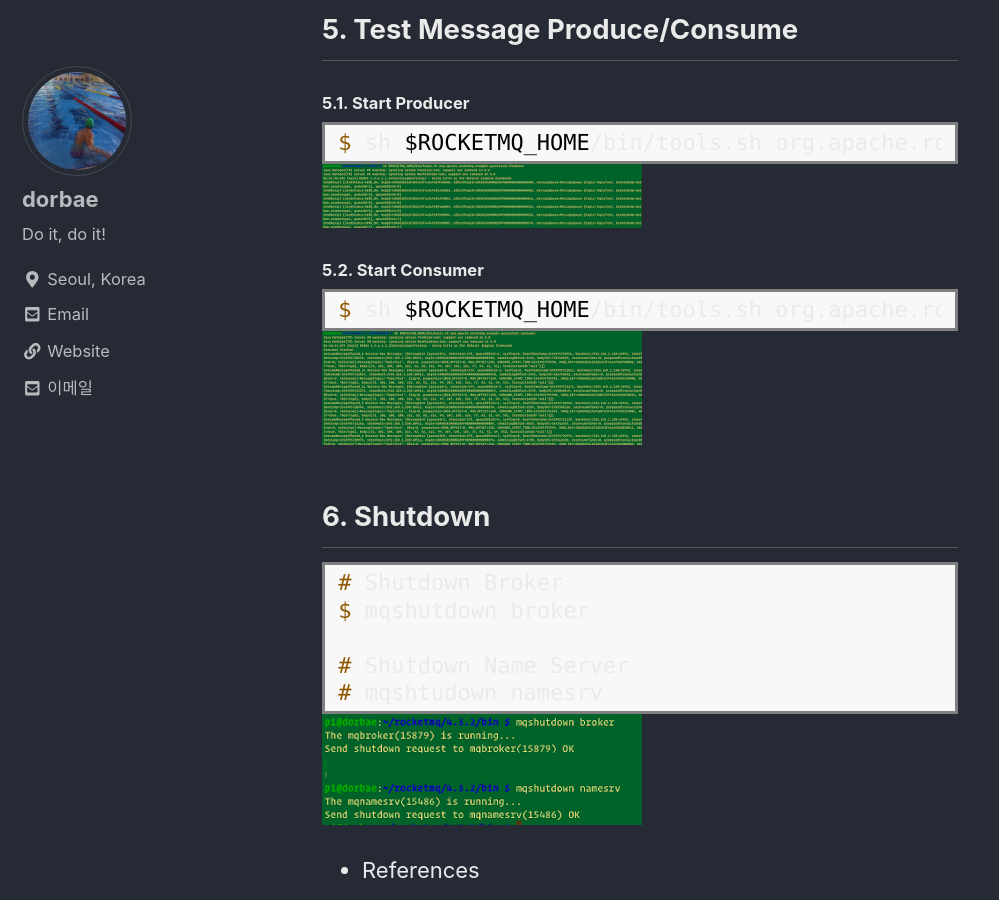
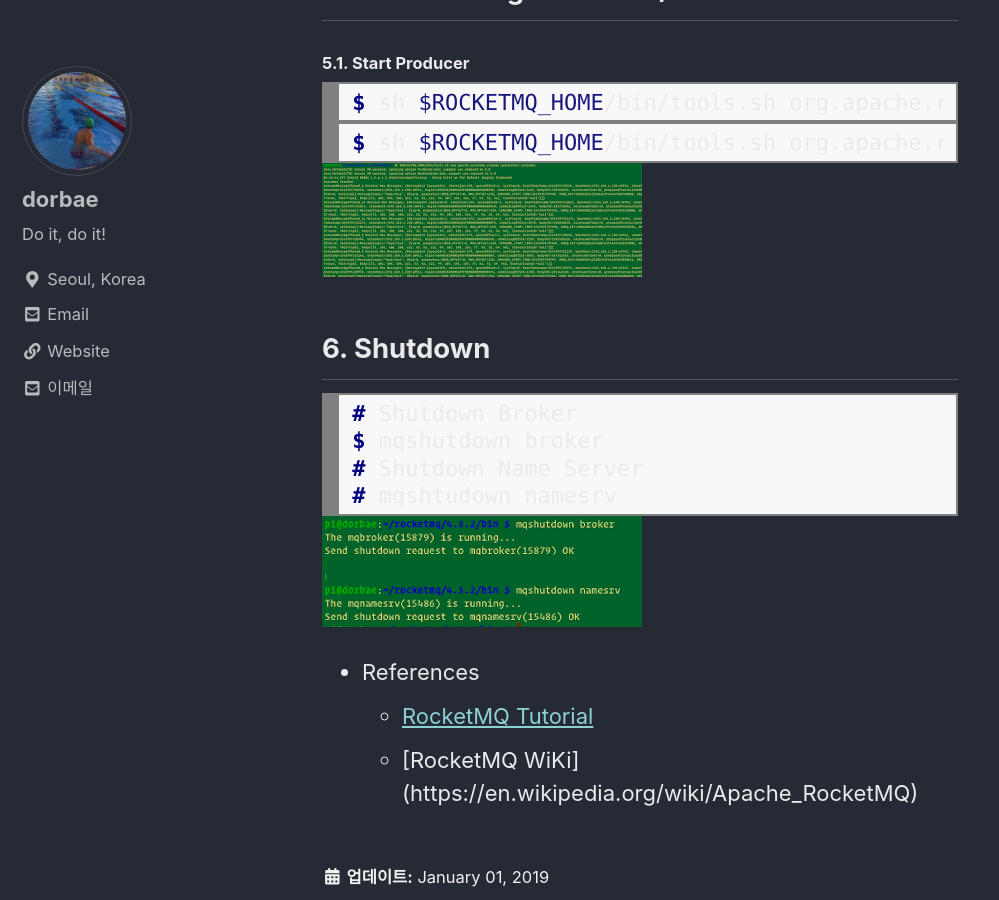
Before and after one commit to dorbae/dorbae.github.io, a Jekyll site: the page built from _posts/2019-01-01-apache-rocketmq-quickstart.md, in a window 1280 px wide and 900 px high, scrolled down 3327 px. Shown: the whole window, without its empty margins (0-999 px from the left). Built offline with Jekyll 4.4.1, drawn with Linux system fonts in a browser that asks for light colours; cached includes are drawn as plain includes; nearby versions of some CDN libraries.

Commit message:
Update 2019-01-01-apache-rocketmq-quickstart.md

```diff
--- a/_posts/2019-01-01-apache-rocketmq-quickstart.md
+++ b/_posts/2019-01-01-apache-rocketmq-quickstart.md
@@ -18,24 +18,22 @@
   * Git
   * 4g+ free disk for Broker server
 
-<div markdown="1" style="background: #f8f8f8; border-width: 0.1em 0.1em 0.1em 0.8em; border: solid gray; overflow: auto; padding: 0.2em 0.6em; width: auto;">
-<pre style="line-height: 125%; margin: 0;"><span style="color: #8f5902;">$</span> wget http://mirror.navercorp.com/apache/rocketmq/<span style="color: #ce5c00; font-weight: bold;">{</span>version<span style="color: #ce5c00; font-weight: bold;">}</span>/rocketmq-all-<span style="color: #ce5c00; font-weight: bold;">{</span>version<span style="color: #ce5c00; font-weight: bold;">}</span>-bin-release.zip
-<span style="color: #8f5902;">$</span> unzip rocketmq-all-<span style="color: #ce5c00; font-weight: bold;">{</span>version<span style="color: #ce5c00; font-weight: bold;">}</span>-bin-realase.zip
-</pre>
-</div>
+<div style="background: #f8f8f8; overflow:auto;width:auto;border:solid gray;border-width:.1em .1em .1em .8em;padding:.2em .6em;"><pre style="margin: 0; line-height: 125%"><span style="color: #000080; font-weight: bold">$</span> wget http://mirror.navercorp.com/apache/rocketmq/<span style="color: #666666">{</span>version<span style="color: #666666">}</span>/rocketmq-all-<span style="color: #666666">{</span>version<span style="color: #666666">}</span>-bin-release.zip
+<span style="color: #000080; font-weight: bold">$</span> unzip rocketmq-all-<span style="color: #666666">{</span>version<span style="color: #666666">}</span>-bin-realase.zip
+</pre></div>
+
 
 ![RocketMQ Architecture](/assets/images/posts/2019/01/2019-01-01-apache-rocketmq-quickstart-002.png)
 ![RocketMQ Architecture](/assets/images/posts/2019/01/2019-01-01-apache-rocketmq-quickstart-003.png)
 
 ## 2. Setup environment variables
-<div style="background: #f8f8f8; border-width: 0.1em 0.1em 0.1em 0.8em; border: solid gray; overflow: auto; padding: 0.2em 0.6em; width: auto;">
-<pre style="line-height: 125%; margin: 0;"><span style="color: #8f5902;">$</span> vi ~/.profile
+<div style="background: #f8f8f8; overflow:auto;width:auto;border:solid gray;border-width:.1em .1em .1em .8em;padding:.2em .6em;"><pre style="margin: 0; line-height: 125%"><span style="color: #000080; font-weight: bold">$</span> vi ~/.profile
+<span style="color: #888888">[edit]</span>
 
-<span style="color: black; font-style: italic;">[edit]</span>
 
-<span style="color: #8f5902;">$</span> . ~/.profile
-</pre>
-</div>
+<span style="color: #000080; font-weight: bold">$</span> . ~/.profile
+</pre></div>
+
 
 ![RocketMQ Architecture](/assets/images/posts/2019/01/2019-01-01-apache-rocketmq-quickstart-004.png)
 ![RocketMQ Architecture](/assets/images/posts/2019/01/2019-01-01-apache-rocketmq-quickstart-005.png)
@@ -48,43 +46,38 @@
 ## 3. Startup Name Server
 #### 3.1. Run Error -> Edit JVM Options
 
-<div style="background: #f8f8f8; border-width: 0.1em 0.1em 0.1em 0.8em; border: solid gray; overflow: auto; padding: 0.2em 0.6em; width: auto;">
-<pre style="line-height: 125%; margin: 0;"><span style="color: #8f5902;">$</span> vi <span style="color: black;">$ROCKETMQ_HOME</span>/bin/runserver.sh
-<span style="color: black; font-style: italic;">[Edit : Optimize memory size in your system]</span>
-</pre>
-</div>
+<!-- HTML generated using hilite.me --><div style="background: #f8f8f8; overflow:auto;width:auto;border:solid gray;border-width:.1em .1em .1em .8em;padding:.2em .6em;"><pre style="margin: 0; line-height: 125%"><span style="color: #000080; font-weight: bold">$</span> vi <span style="color: #19177C">$ROCKETMQ_HOME</span>/bin/runserver.sh
+<span style="color: #888888">[Edit : Optimize memory size in your system]</span>
+</pre></div>
+
 
 ![RocketMQ Architecture](/assets/images/posts/2019/01/2019-01-01-apache-rocketmq-quickstart-006.png)
 ![RocketMQ Architecture](/assets/images/posts/2019/01/2019-01-01-apache-rocketmq-quickstart-007.png)
 
 #### 3.2 Start Name Server in background
 
-<div style="background: #f8f8f8; border-width: 0.1em 0.1em 0.1em 0.8em; border: solid gray; overflow: auto; padding: 0.2em 0.6em; width: auto;">
-<pre style="line-height: 125%; margin: 0;"><span style="color: #8f5902;">$</span> nohup mqnamesrv &gt; <span style="color: black;">$ROCKETMQ_HOME</span>/log/mqnamesrv.log  2&gt;&amp;1 &amp;
-<span style="color: #8f5902;">$</span> tail -f <span style="color: black;">$ROCKETMQ_HOME</span>/log/mqnamesrv.log
-</pre>
-</div>
+<div style="background: #f8f8f8; overflow:auto;width:auto;border:solid gray;border-width:.1em .1em .1em .8em;padding:.2em .6em;"><pre style="margin: 0; line-height: 125%"><span style="color: #000080; font-weight: bold">$</span> nohup mqnamesrv &gt; <span style="color: #19177C">$ROCKETMQ_HOME</span>/log/mqnamesrv.log  2&gt;&amp;1 &amp;
+<span style="color: #000080; font-weight: bold">$</span> tail -f <span style="color: #19177C">$ROCKETMQ_HOME</span>/log/mqnamesrv.log
+</pre></div>
+
 
 ![RocketMQ Architecture](/assets/images/posts/2019/01/2019-01-01-apache-rocketmq-quickstart-008.png)
 
 ## 4. Start Broker Server
 
-<div style="background: #f8f8f8; border-width: 0.1em 0.1em 0.1em 0.8em; border: solid gray; overflow: auto; padding: 0.2em 0.6em; width: auto;">
-<pre style="line-height: 125%; margin: 0;"><span style="color: #8f5902;">$</span> nohup mqbroker &gt; <span style="color: black;">$ROCKETMQ_HOME</span>/log/mqbroker.log  2&gt;&amp;1 &amp;
-<span style="color: #8f5902;">$</span> tail -f <span style="color: black;">$ROCKETMQ_HOME</span>/log/mqbroker.log
-</pre>
-</div>
+<div style="background: #f8f8f8; overflow:auto;width:auto;border:solid gray;border-width:.1em .1em .1em .8em;padding:.2em .6em;"><pre style="margin: 0; line-height: 125%"><span style="color: #000080; font-weight: bold">$</span> nohup mqbroker &gt; <span style="color: #19177C">$ROCKETMQ_HOME</span>/log/mqbroker.log  2&gt;&amp;1 &amp;
+<span style="color: #000080; font-weight: bold">$</span> tail -f <span style="color: #19177C">$ROCKETMQ_HOME</span>/log/mqbroker.log
+</pre></div>
+
 
 ![RocketMQ Architecture](/assets/images/posts/2019/01/2019-01-01-apache-rocketmq-quickstart-009.png)
 
 #### 4.1. Run Error -> Edit JVM Options
 
-<div style="background: #f8f8f8; border-width: 0.1em 0.1em 0.1em 0.8em; border: solid gray; overflow: auto; padding: 0.2em 0.6em; width: auto;">
-<pre style="line-height: 125%; margin: 0;"><span style="color: #8f5902;">$</span> vi <span style="color: black;">$ROCKETMQ_HOME</span>/bin/runbroker.sh
+<div style="background: #f8f8f8; overflow:auto;width:auto;border:solid gray;border-width:.1em .1em .1em .8em;padding:.2em .6em;"><pre style="margin: 0; line-height: 125%"><span style="color: #000080; font-weight: bold">$</span> vi <span style="color: #19177C">$ROCKETMQ_HOME</span>/bin/runbroker.sh
+<span style="color: #888888">[Edit : Optimize memory size in your system]</span>
+</pre></div>
 
-<span style="color: black; font-style: italic;">[Edit : Optimize memory size in your system]</span>
-</pre>
-</div>
 
 ![RocketMQ Architecture](/assets/images/posts/2019/01/2019-01-01-apache-rocketmq-quickstart-010.png)
 ![RocketMQ Architecture](/assets/images/posts/2019/01/2019-01-01-apache-rocketmq-quickstart-011.png)
@@ -92,32 +85,22 @@
 ## 5. Test Message Produce/Consume
 #### 5.1. Start Producer
 
-<div style="background: #f8f8f8; border-width: 0.1em 0.1em 0.1em 0.8em; border: solid gray; overflow: auto; padding: 0.2em 0.6em; width: auto;">
-<pre style="line-height: 125%; margin: 0;"><span style="color: #8f5902;">$</span> sh <span style="color: black;">$ROCKETMQ_HOME</span>/bin/tools.sh org.apache.rocketmq.example.quickstart.Producer
-</pre>
-</div>
+<div style="background: #f8f8f8; overflow:auto;width:auto;border:solid gray;border-width:.1em .1em .1em .8em;padding:.2em .6em;"><pre style="margin: 0; line-height: 125%"><span style="color: #000080; font-weight: bold">$</span> sh <span style="color: #19177C">$ROCKETMQ_HOME</span>/bin/tools.sh org.apache.rocketmq.example.quickstart.Producer
+</pre></div>
+<!-- HTML generated using hilite.me --><div style="background: #f8f8f8; overflow:auto;width:auto;border:solid gray;border-width:.1em .1em .1em .8em;padding:.2em .6em;"><pre style="margin: 0; line-height: 125%"><span style="color: #000080; font-weight: bold">$</span> sh <span style="color: #19177C">$ROCKETMQ_HOME</span>/bin/tools.sh org.apache.rocketmq.example.quickstart.Consumer
+</pre></div>
 
-![RocketMQ Architecture](/assets/images/posts/2019/01/2019-01-01-apache-rocketmq-quickstart-012.png)
-
-#### 5.2. Start Consumer
-
-<div style="background: #f8f8f8; border-width: 0.1em 0.1em 0.1em 0.8em; border: solid gray; overflow: auto; padding: 0.2em 0.6em; width: auto;">
-<pre style="line-height: 125%; margin: 0;"><span style="color: #8f5902;">$</span> sh <span style="color: black;">$ROCKETMQ_HOME</span>/bin/tools.sh org.apache.rocketmq.example.quickstart.Consumer
-</pre>
-</div>
 
 ![RocketMQ Architecture](/assets/images/posts/2019/01/2019-01-01-apache-rocketmq-quickstart-013.png)
 
 ## 6. Shutdown
 
-<div style="background: #f8f8f8; border-width: 0.1em 0.1em 0.1em 0.8em; border: solid gray; overflow: auto; padding: 0.2em 0.6em; width: auto;">
-<pre style="line-height: 125%; margin: 0;"><span style="color: #8f5902;">#</span> Shutdown Broker
-<span style="color: #8f5902;">$</span> mqshutdown broker
+<div style="background: #f8f8f8; overflow:auto;width:auto;border:solid gray;border-width:.1em .1em .1em .8em;padding:.2em .6em;"><pre style="margin: 0; line-height: 125%"><span style="color: #000080; font-weight: bold">#</span> Shutdown Broker
+<span style="color: #000080; font-weight: bold">$</span> mqshutdown broker
+<span style="color: #000080; font-weight: bold">#</span> Shutdown Name Server
+<span style="color: #000080; font-weight: bold">#</span> mqshtudown namesrv
+</pre></div>
 
-<span style="color: #8f5902;">#</span> Shutdown Name Server
-<span style="color: #8f5902;">#</span> mqshtudown namesrv
-</pre>
-</div>
 
 ![RocketMQ Architecture](/assets/images/posts/2019/01/2019-01-01-apache-rocketmq-quickstart-014.png)
 * References
```
